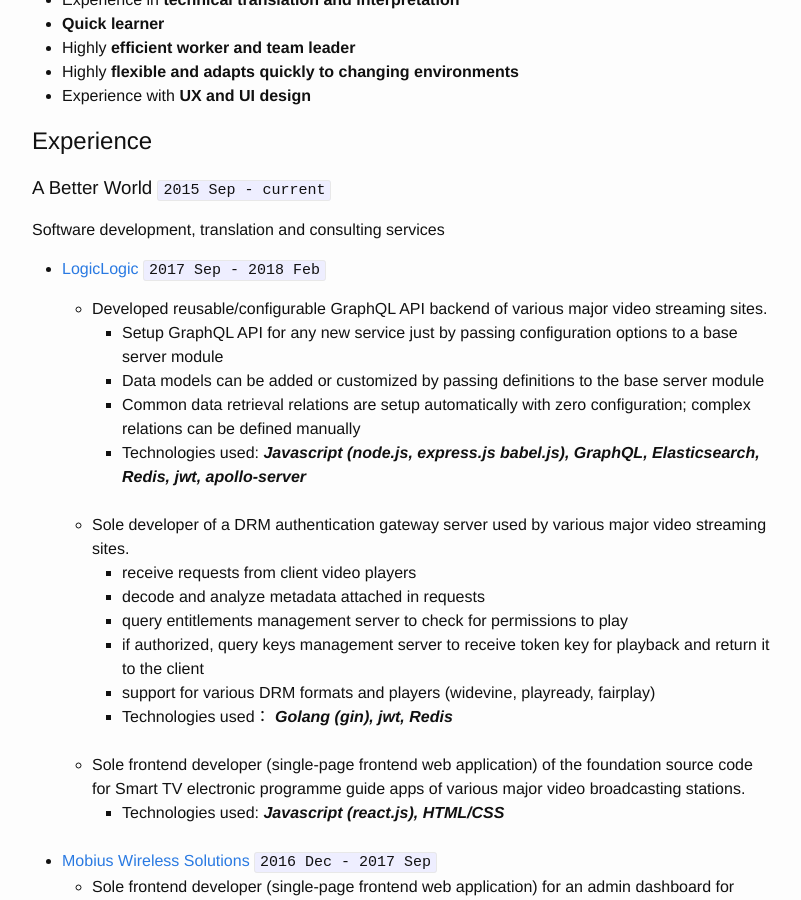
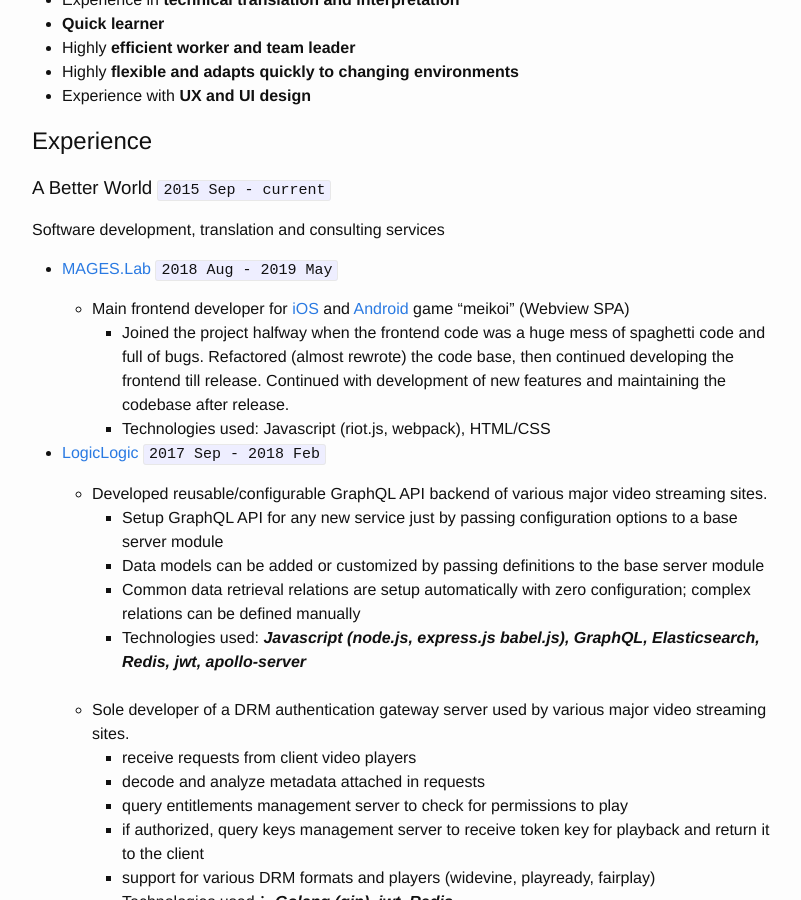
Before and after one commit to brandonwoo/brandonwoo.github.io, a Jekyll site: the page built from resumes/en.md, in a window 1280 px wide and 900 px high, scrolled down 510 px. Shown: the whole window, without its empty margins (238-1039 px from the left). Built offline with Jekyll 4.4.1, drawn with Linux system fonts in a browser that asks for light colours.

Commit message:
updated resumes

```diff
--- a/resumes/en.md
+++ b/resumes/en.md
@@ -32,6 +32,13 @@ permalink: /resumes/en/
 
 ### A Better World `2015 Sep - current`
 Software development, translation and consulting services
+
+* [MAGES.Lab](https://mages-lab.jp) `2018 Aug - 2019 May`
+
+  * Main frontend developer for [iOS](https://apps.apple.com/jp/app/%E3%82%81%E3%81%84%E3%81%93%E3%81%84-%E6%98%8E%E6%B2%BB%E6%9D%B1%E4%BA%B0%E6%81%8B%E4%BC%BD-%E3%83%8F%E3%83%B0%E3%82%AB%E3%83%A9%E3%83%87%E3%83%B1%E3%83%88/id1352250862) and [Android](https://play.google.com/store/apps/details?id=com.mages.meikoidate) game "meikoi" (Webview SPA)
+    * Joined the project halfway when the frontend code was a huge mess of spaghetti code and full of bugs. Refactored (almost rewrote) the code base, then continued developing the frontend till release. Continued with development of new features and maintaining the codebase after release.
+    * Technologies used: Javascript (riot.js, webpack), HTML/CSS
+
 
 * [LogicLogic](https://www.logiclogic.jp/) `2017 Sep - 2018 Feb`
 
```
Also changed, not shown: resumes/jp.md (+6 -0 lines).
